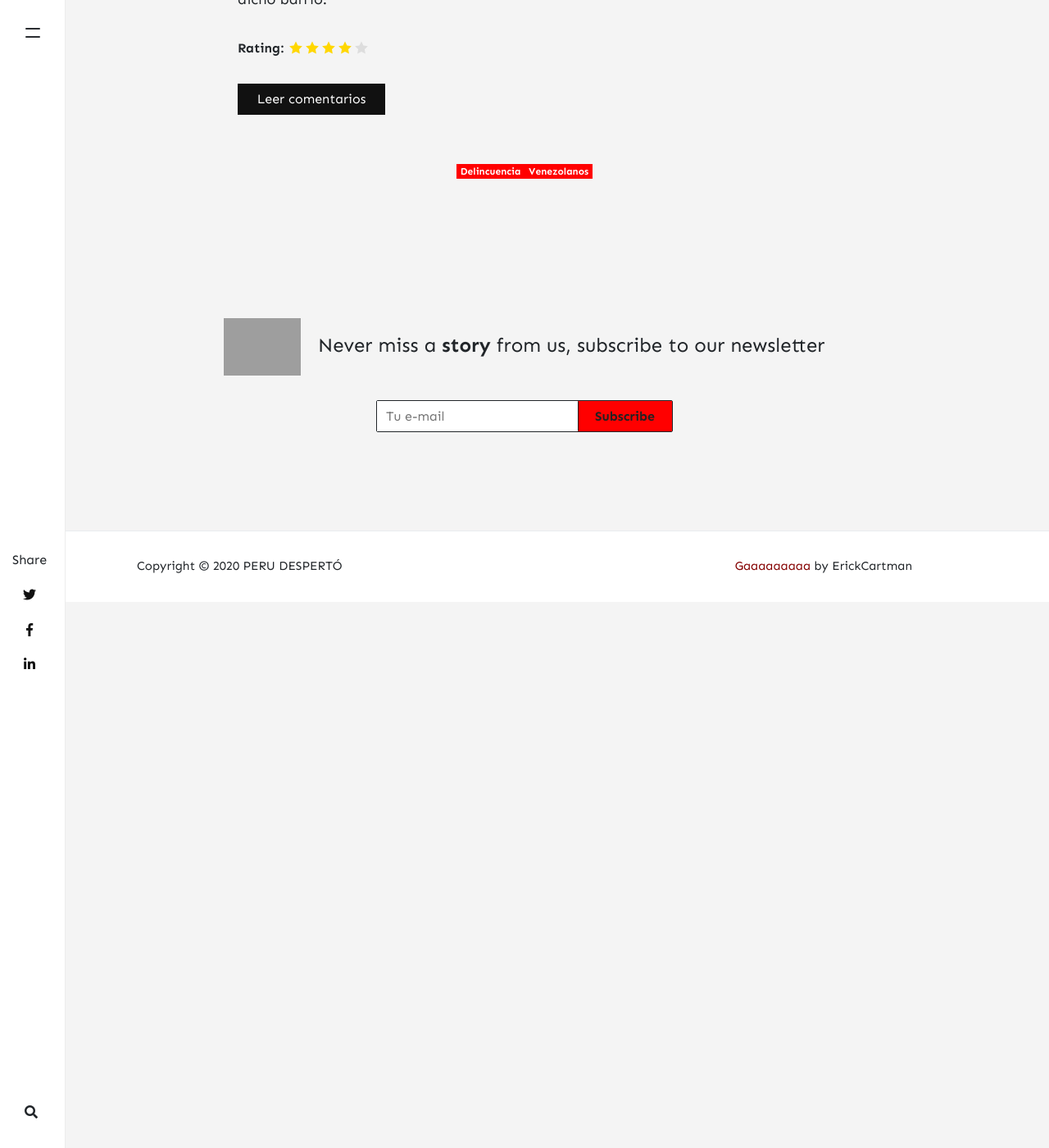
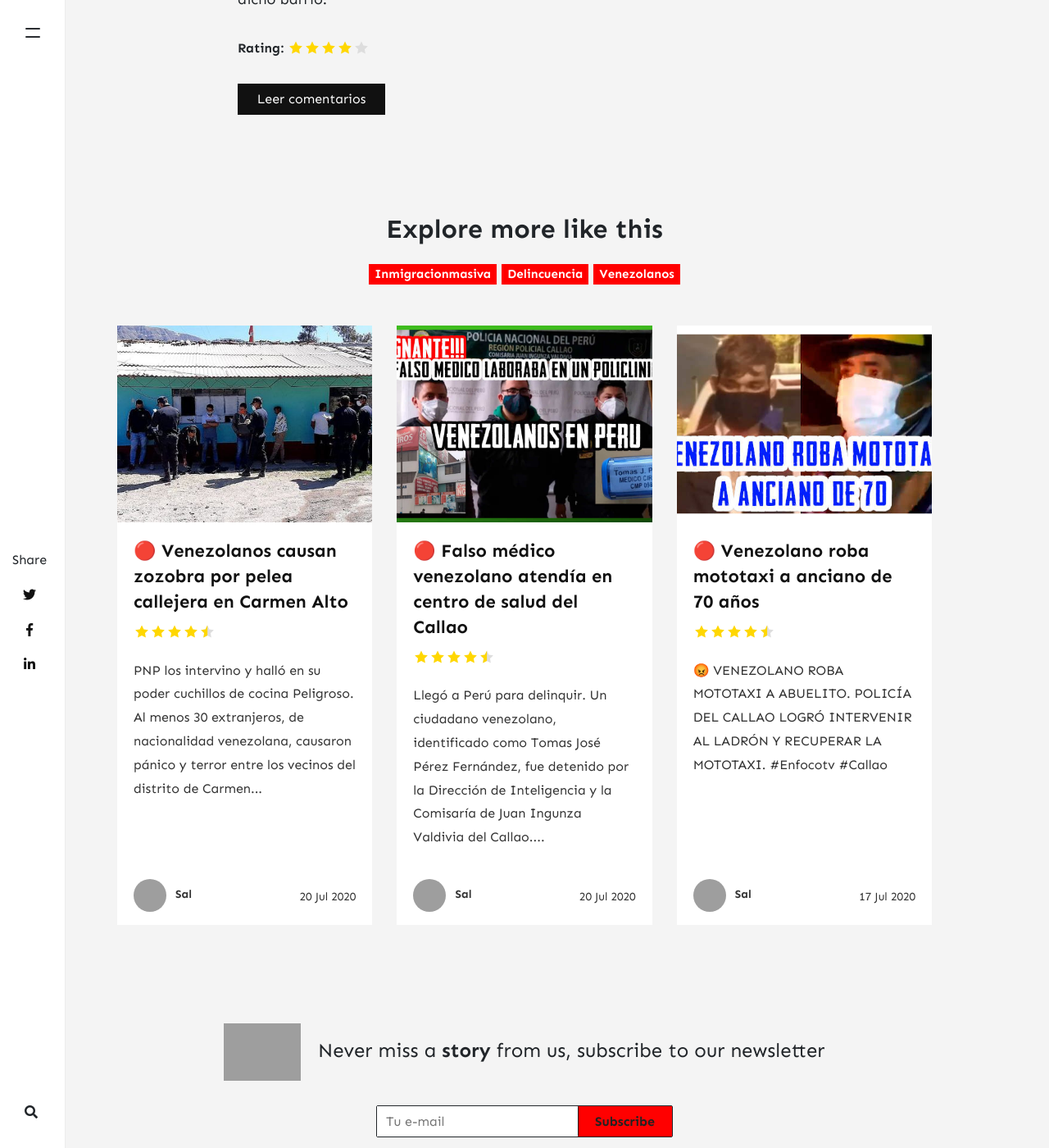
Before and after one commit to perudesperto/perudesperto.github.io, a Jekyll site: the page built from _posts/2020-07-20-venezolano-balea-a-joven-cantante-en-asalto-y-no-puede-ser-atendido-de-emergencia.md, in a window 1280 px wide and 1400 px high, scrolled down 2146 px. Shown: the whole window at 82% size. Built offline with Jekyll 4.4.1, drawn with Linux system fonts in a browser that asks for light colours; nearby versions of some CDN libraries; comment, search, counter and statistics services are not loaded; before the commit the page ends 2880 px from its top, so only the background shows below that; grey boxes are pictures that could not be loaded.

Commit message:
Update from Forestry.io perudesperto updated _posts/2020-07-20-venezolano-balea-a-joven-cantante-en-asalto-y-no-puede-ser-atendido-de-emergencia.md

```diff
--- a/_posts/2020-07-20-venezolano-balea-a-joven-cantante-en-asalto-y-no-puede-ser-atendido-de-emergencia.md
+++ b/_posts/2020-07-20-venezolano-balea-a-joven-cantante-en-asalto-y-no-puede-ser-atendido-de-emergencia.md
@@ -5,7 +5,8 @@ rating: 4
 title: 'Venezolano balea a joven cantante en asalto y no puede ser atendido de emergencia '
 image: assets/images/pjievyaeg5aahgkh5gknngxwte2020-08-05.jpg
 tags: 'venezolanos delincuencia '
-categories: []
+categories:
+- inmigracionmasiva
 author: sal
 beforetoc: ''
 toc: true
```
